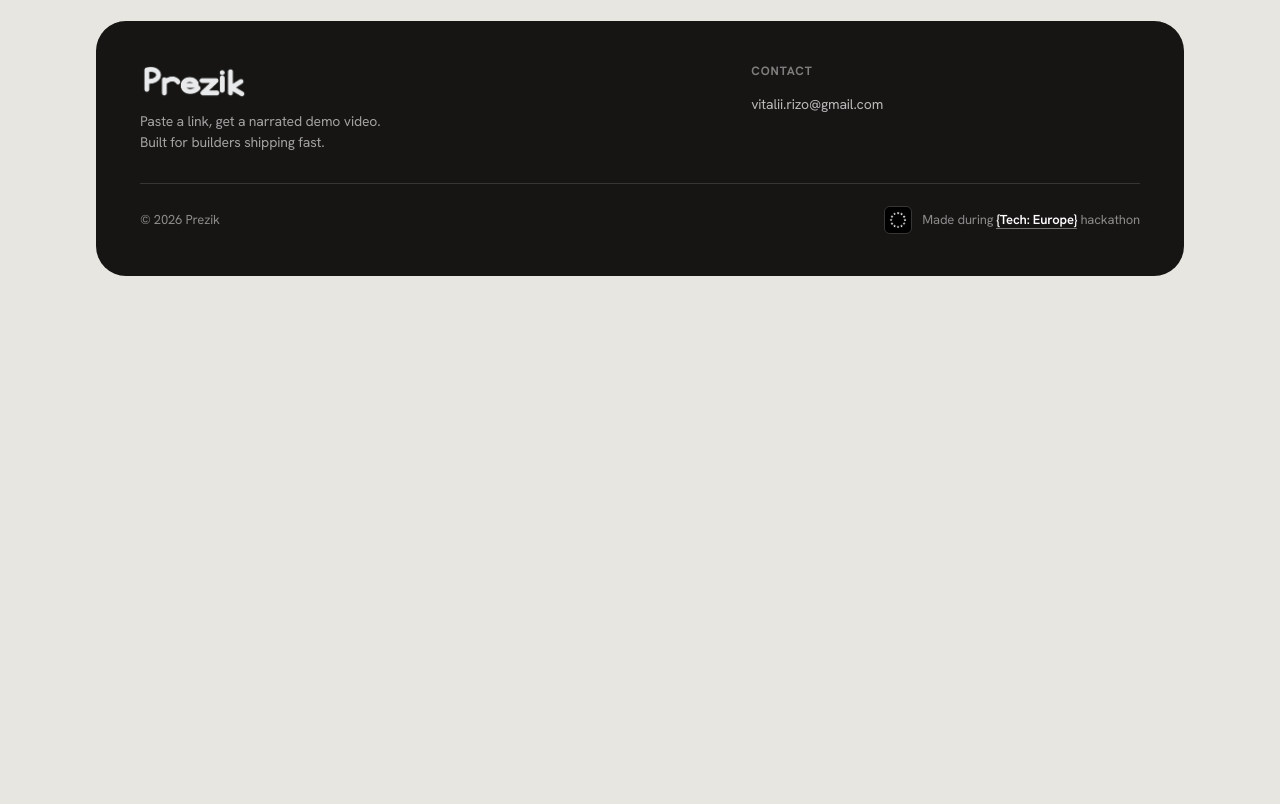
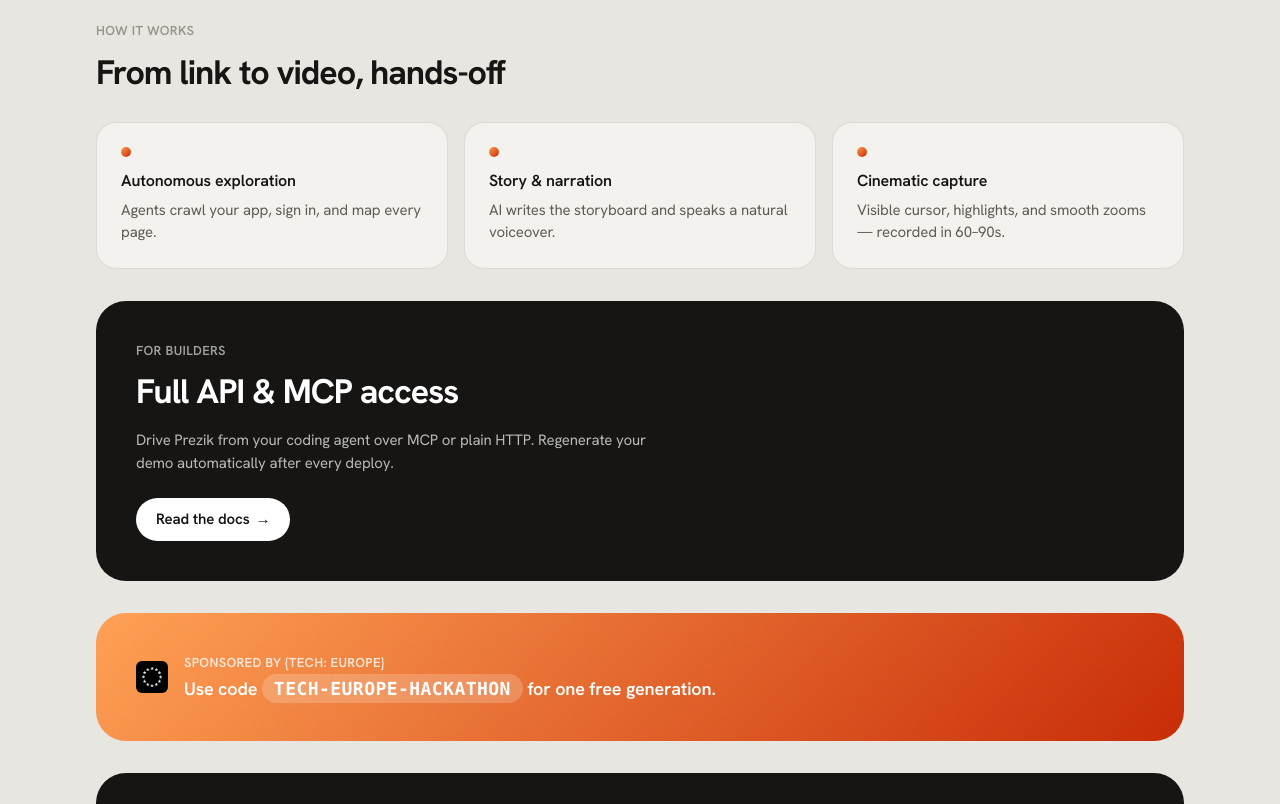
Before and after one commit to vrizo/prezik, a React (Vite) app in the folder app/: page / in a window 1280 px wide. Shown: the part 700-1504 px from the top of the page. Before the commit the page ends 1032 px from the top, so only its background shows below. Built offline with nearby package versions, Linux system fonts and the light colour scheme; no server answers.

Commit message:
Added list of features and coupon info to the home page

```diff
--- a/app/src/App.tsx
+++ b/app/src/App.tsx
@@ -1,9 +1,25 @@
-import { useEffect, useState } from "react";
+import { Component, useEffect, useState, type ReactNode } from "react";
 import { parseRoute } from "./lib/paths";
 import { Footer } from "./components/Footer";
+import { NotFoundScreen } from "./components/NotFoundScreen";
 import { LandingScreen } from "./features/start/LandingScreen";
 import { LinkStepScreen } from "./features/start/LinkStepScreen";
 import { RunScreen } from "./features/run/RunScreen";
+
+// A screen that throws during render (e.g. a malformed run id failing Convex's
+// id validation) falls back to the 404 view. Remounted per pathname via `key`.
+class RouteErrorBoundary extends Component<
+  { fallback: ReactNode; children: ReactNode },
+  { failed: boolean }
+> {
+  state = { failed: false };
+  static getDerivedStateFromError() {
+    return { failed: true };
+  }
+  render() {
+    return this.state.failed ? this.props.fallback : this.props.children;
+  }
+}
 
 export default function App() {
   const [pathname, setPathname] = useState(() => window.location.pathname);
@@ -32,13 +48,17 @@
       <RunScreen runId={route.runId} navigate={navigate} />
     ) : route.screen === "new" ? (
       <LinkStepScreen navigate={navigate} />
+    ) : route.screen === "start" ? (
+      <LandingScreen navigate={navigate} />
     ) : (
-      <LandingScreen navigate={navigate} />
+      <NotFoundScreen navigate={navigate} />
     );
 
   return (
     <>
-      {screen}
+      <RouteErrorBoundary key={pathname} fallback={<NotFoundScreen navigate={navigate} />}>
+        {screen}
+      </RouteErrorBoundary>
       <Footer maxWidthClass={route.screen === "run" ? "max-w-[1050px]" : undefined} />
     </>
   );
--- a/app/src/features/run/PlanView.tsx
+++ b/app/src/features/run/PlanView.tsx
@@ -39,9 +39,9 @@
             <h2 className="whitespace-nowrap text-[26px] font-bold tracking-[-0.025em]">
               Planning the demo
             </h2>
-            {live && <SpinnerArc size={20} strokeColor="#605c55" />}
+            {live && <SpinnerArc size={20} strokeColor="#605c55" className="relative top-[1px]" />}
           </div>
-          <p className="mt-1 text-[15px] text-sub">
+          <p className="text-[15px] text-sub">
             Deciding <b className="text-ink">what to record</b> and <b className="text-ink">what to say</b>,
             scene by scene
           </p>
--- a/app/src/features/start/LandingScreen.tsx
+++ b/app/src/features/start/LandingScreen.tsx
@@ -2,6 +2,22 @@
 import { Orb } from "../../components/ui/Orb";
 import { Logo } from "../../components/Logo";
 import { newPath } from "../../lib/paths";
+import techEuropeLogo from "../../assets/tech-europe-logo.svg";
+
+const FEATURES = [
+  {
+    title: "Autonomous exploration",
+    body: "Agents crawl your app, sign in, and map every page.",
+  },
+  {
+    title: "Story & narration",
+    body: "AI writes the storyboard and speaks a natural voiceover.",
+  },
+  {
+    title: "Cinematic capture",
+    body: "Visible cursor, highlights, and smooth zooms — recorded in 60–90s.",
+  },
+];
 
 type Props = { navigate: (path: string, opts?: { freshRun?: boolean }) => void };
 
@@ -70,7 +86,7 @@
             </form>
             {error && <p className="mt-2 text-sm text-red-600">{error}</p>}
             <div className="mt-[18px] text-[13px] text-faint">
-              Pay per run, no subscription, built for builders
+              Pay per run, no subscription
             </div>
           </div>
 
@@ -96,6 +112,63 @@
         </div>
       </div>
 
+      <div>
+        <div className="text-[13px] font-semibold uppercase tracking-wide text-faint">How it works</div>
+        <h2 className="mt-1.5 text-[28px] font-bold tracking-[-0.03em] sm:text-[34px]">
+          From link to video, hands-off
+        </h2>
+        <div className="mt-6 grid grid-cols-1 gap-4 sm:grid-cols-3">
+          {FEATURES.map((feature) => (
+            <div key={feature.title} className="rounded-[20px] border border-line bg-bg p-6">
+              <div
+                className="h-2.5 w-2.5 rounded-full"
+                style={{ background: "linear-gradient(135deg,#ff9c52,#c62a06)" }}
+              />
+              <div className="mt-3 font-semibold text-ink">{feature.title}</div>
+              <p className="mt-1.5 text-[15px] leading-[1.5] text-sub">{feature.body}</p>
+            </div>
+          ))}
+        </div>
+      </div>
+
+      <div className="rounded-[30px] bg-ink p-8 text-white sm:p-10">
+        <div className="text-[13px] font-semibold uppercase tracking-wide text-white/60">For builders</div>
+        <h2 className="mt-1.5 text-[28px] font-bold tracking-[-0.03em] sm:text-[34px]">Full API & MCP access</h2>
+        <p className="mt-3 max-w-[520px] text-[15px] leading-[1.5] text-white/70">
+          Drive Prezik from your coding agent over MCP or plain HTTP. Regenerate your demo automatically after every
+          deploy.
+        </p>
+        <a
+          href="https://github.com/vrizo/prezik/tree/main/docs/api"
+          target="_blank"
+          rel="noopener noreferrer"
+          className="mt-6 inline-flex items-center gap-1.5 rounded-full bg-white px-5 py-2.5 text-[15px] font-semibold text-ink hover:bg-white/90"
+        >
+          Read the docs
+          <span aria-hidden>→</span>
+        </a>
+      </div>
+
+      <div className="relative overflow-hidden rounded-[30px] text-white" style={{ background: "linear-gradient(135deg,#ff9c52,#c62a06)" }}>
+        <div aria-hidden className="bg-grain pointer-events-none absolute inset-0 opacity-[.18] mix-blend-overlay" />
+        <div className="relative flex flex-col items-start gap-4 p-8 sm:flex-row sm:items-center sm:justify-between sm:p-10">
+          <div className="flex items-center gap-4">
+            <img src={techEuropeLogo} alt="" className="h-8 w-8 rounded-[6px]" />
+            <div>
+              <div className="text-[13px] font-semibold uppercase tracking-wide text-white/80">
+                Sponsored by {"{Tech: Europe}"}
+              </div>
+              <p className="mt-1 text-[17px] font-semibold leading-[1.4] sm:text-lg">
+                Use code{" "}
+                <code className="rounded-full bg-white/20 px-3 py-1 font-mono font-semibold tracking-wide">
+                  TECH-EUROPE-HACKATHON
+                </code>{" "}
+                for one free generation.
+              </p>
+            </div>
+          </div>
+        </div>
+      </div>
     </div>
   );
 }
```
